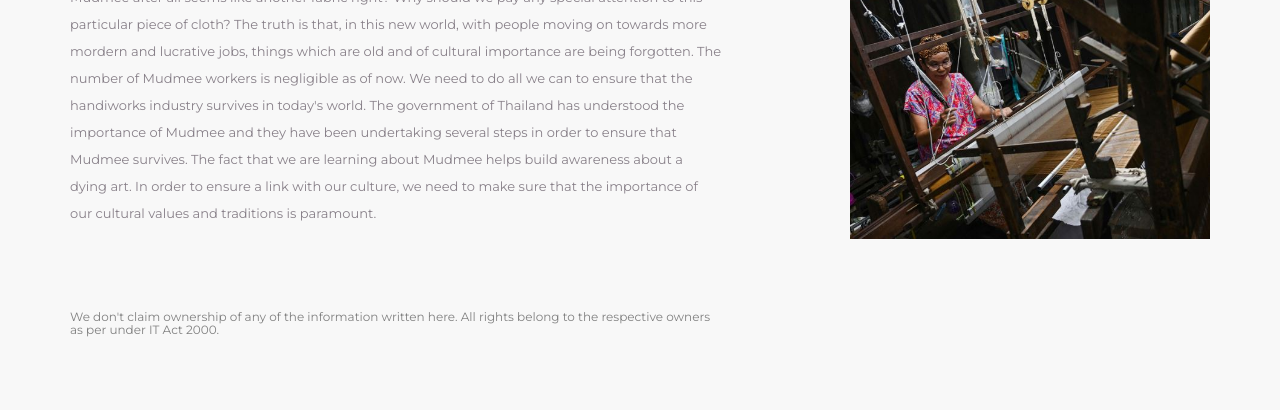
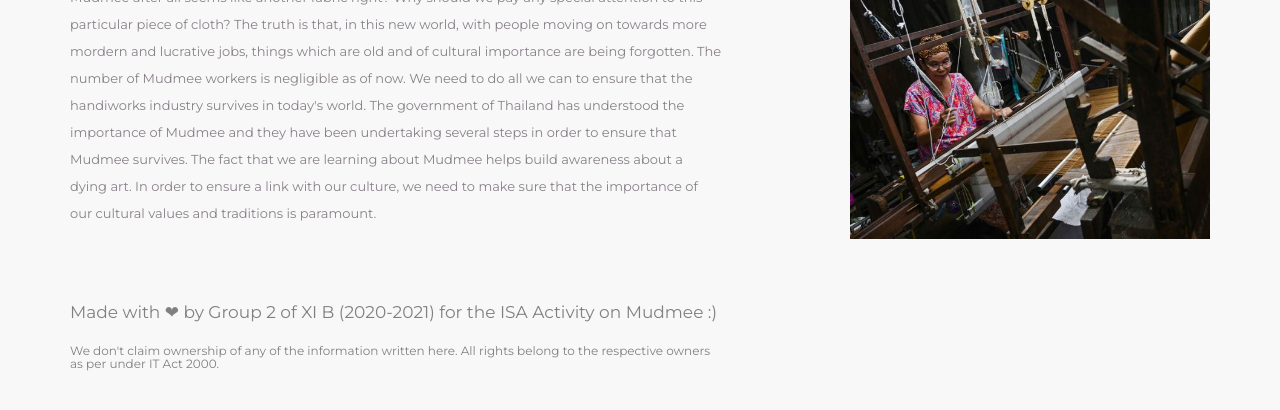
Before and after one commit to mudmeethailand/mudmeethailand.github.io, a plain HTML site: page index.html in a window 1280 px wide. Shown: the part 4589-4999 px from the top of the page. Drawn offline with nearby package versions, Linux system fonts and the light colour scheme; some packages are replaced by stand-ins of ours; a script that the page names is missing.

Commit message:
Update index.html

```diff
--- a/index.html
+++ b/index.html
@@ -235,6 +235,7 @@
 
             <p>Mudmee after all seems like another fabric right? Why should we pay any special attention to this particular piece of cloth? The truth is that, in this new world, with people moving on towards more mordern and lucrative jobs, things which are old and of cultural importance are being forgotten. The number of Mudmee workers is negligible as of now. We need to do all we can to ensure that the handiworks industry survives in today's world. The government of Thailand has understood the importance of Mudmee and they have been undertaking several steps in order to ensure that Mudmee survives. The fact that we are learning about Mudmee helps build awareness about a dying art. In order to ensure a link with our culture, we need to make sure that the importance of our cultural values and traditions is paramount. </p>
 	    <br><br>
+		<h5 style="color: grey;">Made with ❤ by Group 2 of XI B (2020-2021) for the ISA Activity on Mudmee :)</h5>
             <h6 style="color: grey;">We don't claim ownership of any of the information written here. All rights belong to the respective owners as per under IT Act 2000.</h6>
            </div>
       </div>
```
